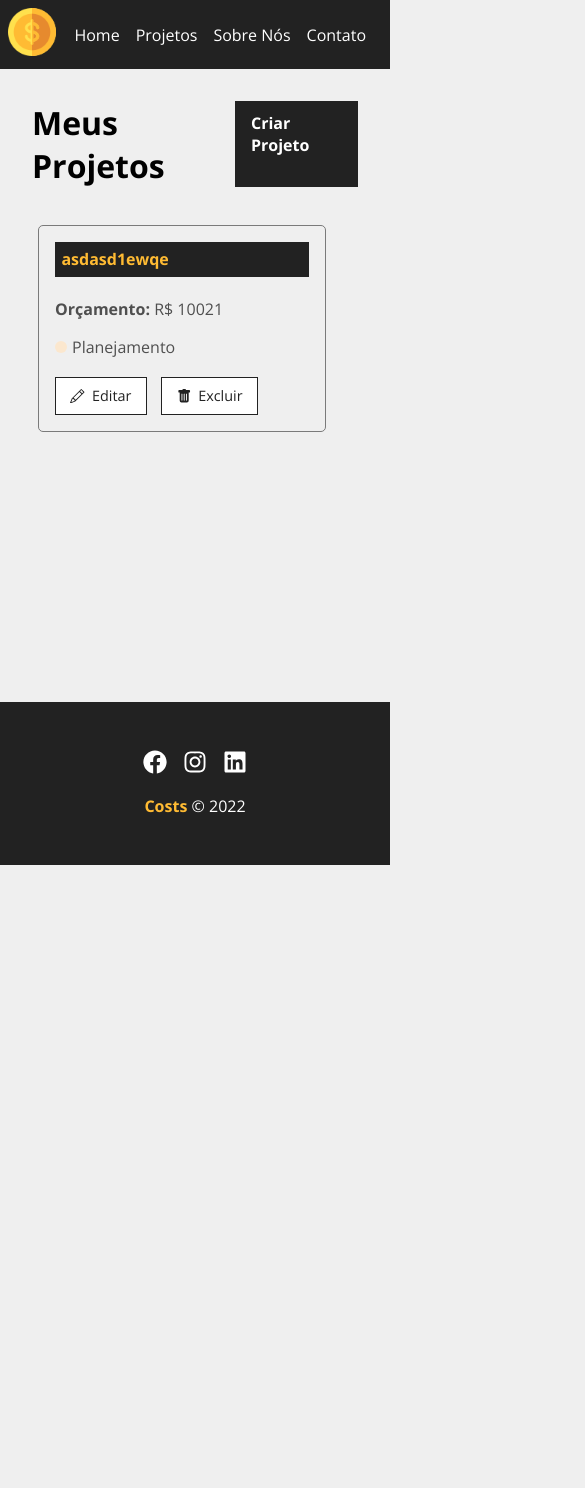
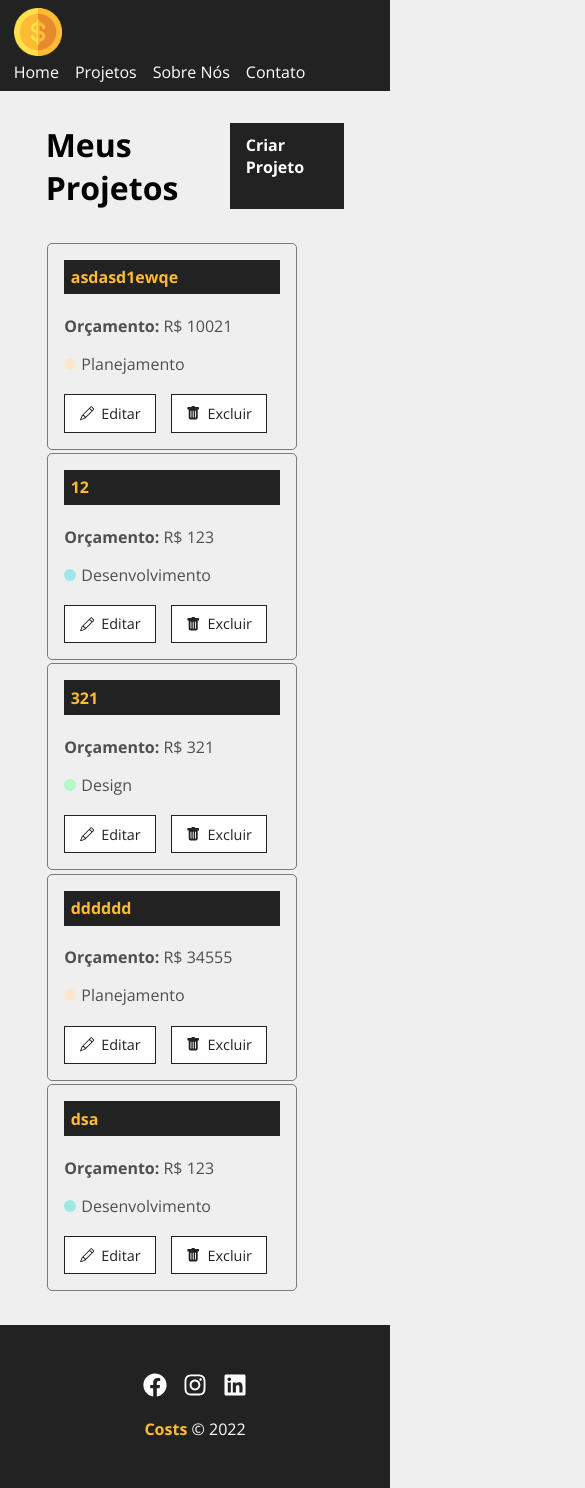
Before and after one commit to guipinheiro/costs-app, a React (Create React App) app: page /projects in a window 390 px wide. Shown: the top 1488 px of the page, 585 px wide, since content can reach past the window. Before the commit the page ends 865 px from the top, so only its background shows below. Built offline with nearby package versions, Linux system fonts and the light colour scheme; data requests are answered from the project's data file; the HTML template or start-up script is replaced by a standard one.

Commit message:
Fixed responsive design and Created services section structure

```diff
--- a/db.json
+++ b/db.json
@@ -10,6 +10,50 @@
       "cost": 0,
       "service": [],
       "id": 1
+    },
+    {
+      "projName": "12",
+      "projBudget": "123",
+      "projType": {
+        "id": "2",
+        "name": "Desenvolvimento"
+      },
+      "cost": 0,
+      "service": [],
+      "id": 2
+    },
+    {
+      "projName": "321",
+      "projBudget": "321",
+      "projType": {
+        "id": "3",
+        "name": "Design"
+      },
+      "cost": 0,
+      "service": [],
+      "id": 3
+    },
+    {
+      "projName": "dddddd",
+      "projBudget": "34555",
+      "projType": {
+        "id": "4",
+        "name": "Planejamento"
+      },
+      "cost": 0,
+      "service": [],
+      "id": 4
+    },
+    {
+      "projName": "dsa",
+      "projBudget": "123",
+      "projType": {
+        "id": "2",
+        "name": "Desenvolvimento"
+      },
+      "cost": 0,
+      "service": [],
+      "id": 5
     }
   ],
   "categories": [
--- a/src/components/form/styles/Submit.module.css
+++ b/src/components/form/styles/Submit.module.css
@@ -1,5 +1,5 @@
 .submitButton {
-	width: 30%;
+	width: 120px;
 	margin: 0 auto;
 	padding: 0.5em;
 	font-weight: bolder;
--- a/src/components/layout/styles/Container.module.css
+++ b/src/components/layout/styles/Container.module.css
@@ -1,5 +1,5 @@
 .container {
-	width: 1200px;
+	width: 93vw;
 	display: flex;
 	justify-content: space-between;
 	margin: 0 auto;
@@ -12,11 +12,11 @@
 
 .start {
 	justify-content: flex-start;
+	width: 86vw;
 }
 
 .column {
 	flex-direction: column;
 	justify-content: flex-start;
-
-	width: 93vw;
+	width: 86vw;
 }
--- a/src/components/pages/Project.js
+++ b/src/components/pages/Project.js
@@ -12,6 +12,7 @@ function Project() {
 	const { id } = useParams();
 	const [project, setProject] = useState("");
 	const [showProjectForm, setShowProjectForm] = useState(false);
+	const [showServiceForm, setShowServiceForm] = useState(false);
 	const [message, setMessage] = useState();
 	const [type, setType] = useState();
 
@@ -38,6 +39,10 @@ function Project() {
 		setShowProjectForm(!showProjectForm);
 	}
 
+	function toggleServiceForm() {
+		setShowServiceForm(!showServiceForm);
+	}
+
 	function editPost(project) {
 		setMessage("");
 
@@ -47,7 +52,6 @@ function Project() {
 			setType("error");
 			return false;
 		}
-		//! Mensagem
 		fetch(`${projectsApi}${id}`, {
 			method: "PATCH",
 			headers: {
@@ -102,6 +106,19 @@ function Project() {
 								</div>
 							)}
 						</div>
+						<div className={styles.serviceFormContainer}>
+							<h2>Adicione um serviço</h2>
+							<button onClick={toggleServiceForm} className={styles.btn}>
+								{!showServiceForm ? "Novo serviço" : "Fechar"}
+							</button>
+							<div className={styles.projectInfo}>
+								{showServiceForm && <div>Formulário do serviço</div>}
+							</div>
+						</div>
+						<h2>Serviços</h2>
+						<Container customClass="start">
+							<p>Itens do serviço</p>
+						</Container>
 					</Container>
 				</div>
 			) : (
--- a/src/components/pages/styles/Project.module.css
+++ b/src/components/pages/styles/Project.module.css
@@ -32,11 +32,11 @@
 .btn {
 	background-color: #222;
 	color: white;
-	padding: 0.7em 1em;
+	padding: 0.5em;
 	text-decoration: none;
 	transition: 0.5s;
 	font-weight: bold;
-	max-height: 40px;
+	max-height: 33px;
 	border: none;
 	cursor: pointer;
 	width: 120px;
--- a/src/components/project/styles/ProjectCard.module.css
+++ b/src/components/project/styles/ProjectCard.module.css
@@ -2,7 +2,7 @@
 	padding: 1em;
 	border: 1px solid #7a7a7a;
 	border-radius: 5px;
-	width: 24%;
+	width: 250px;
 	margin: 0.5%;
 }
 
```
